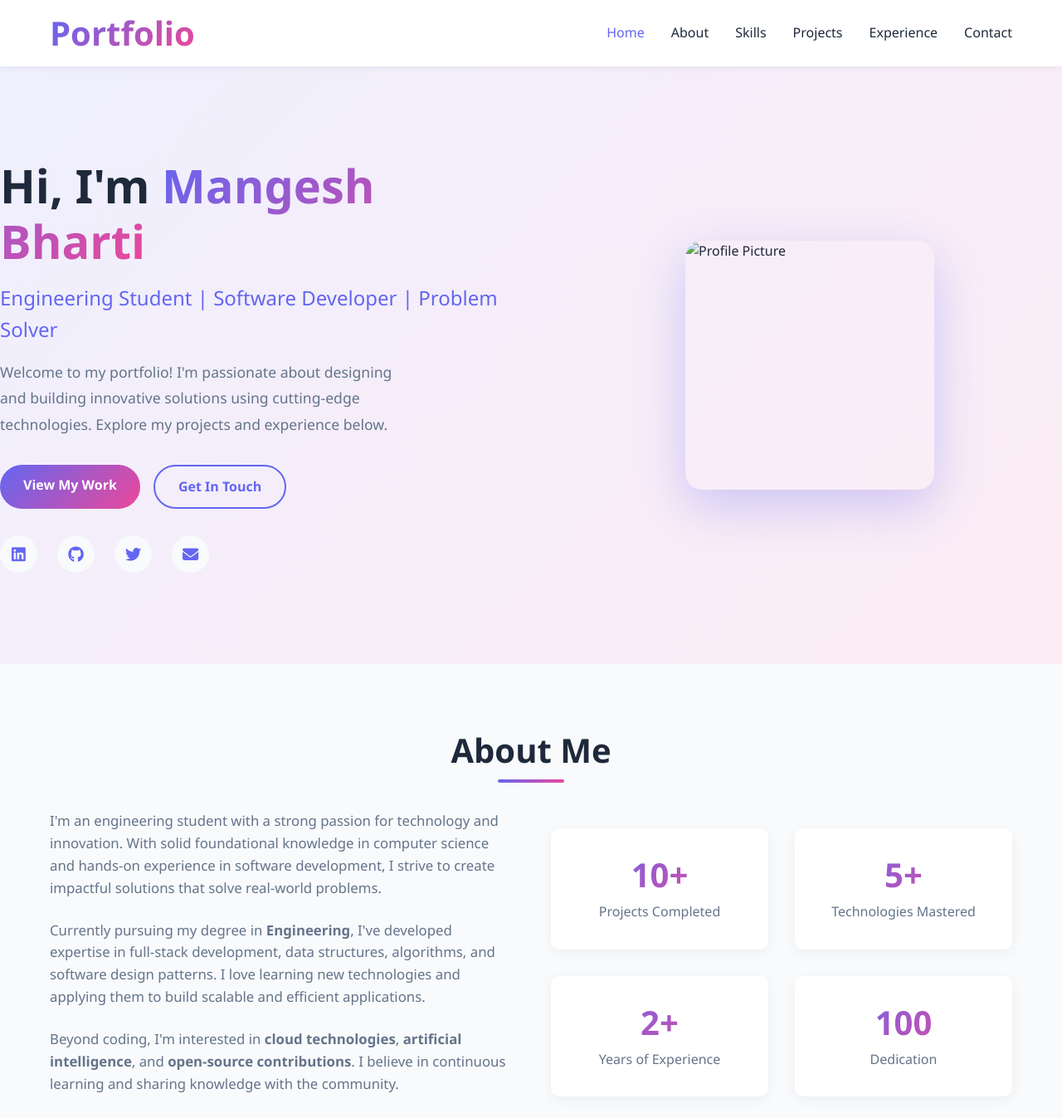
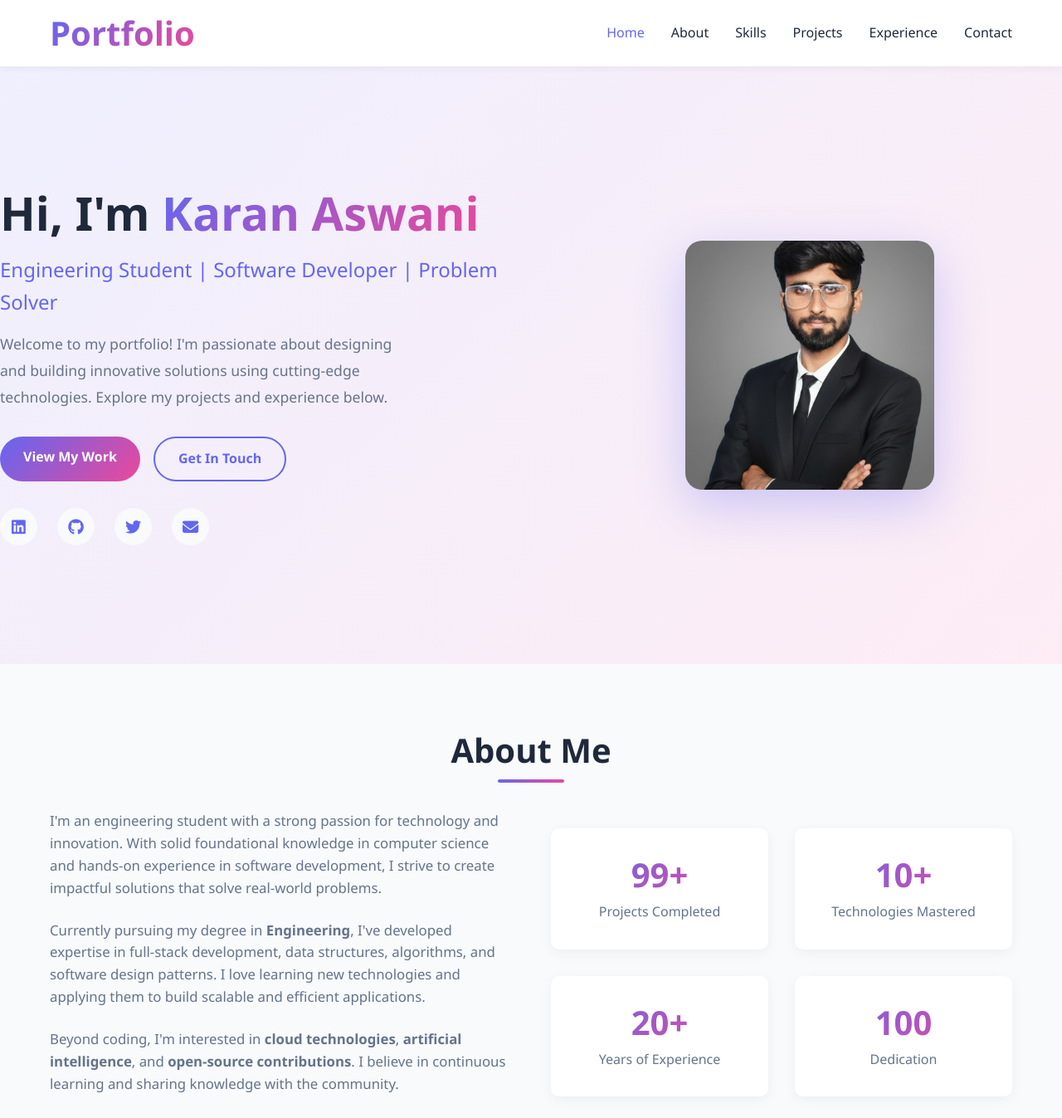
Before and after one commit to karanaswani007/Sample-Portfolio-2, a plain HTML site: page index.html in a window 1280 px wide. Shown: the top 1347 px of the page at 83% size. Drawn offline with Linux system fonts and the light colour scheme.

Commit message:
Update index.html

```diff
--- a/index.html
+++ b/index.html
@@ -4,7 +4,7 @@
     <meta charset="UTF-8">
     <meta name="viewport" content="width=device-width, initial-scale=1.0">
     <meta name="description" content="Engineering Student Portfolio - Showcase of skills, projects, and experience">
-    <title>Engineering Portfolio | Your Name</title>
+    <title>Portfolio | Karan Aswani</title>
     <link rel="stylesheet" href="styles.css">
     <link rel="stylesheet" href="https://cdnjs.cloudflare.com/ajax/libs/font-awesome/6.4.0/css/all.min.css">
 </head>
@@ -35,7 +35,7 @@
     <section id="home" class="hero">
         <div class="hero-content">
             <div class="hero-text">
-                <h1>Hi, I'm <span class="highlight">Mangesh Bharti</span></h1>
+                <h1>Hi, I'm <span class="highlight">Karan Aswani</span></h1>
                 <p class="subtitle">Engineering Student | Software Developer | Problem Solver</p>
                 <p class="description">
                     Welcome to my portfolio! I'm passionate about designing and building innovative solutions
@@ -46,7 +46,7 @@
                     <a href="#contact" class="btn btn-secondary">Get In Touch</a>
                 </div>
                 <div class="social-links">
-                    <a href="#" title="LinkedIn"><i class="fab fa-linkedin"></i></a>
+                    <a href="/khttps://linkedin.com/inaranaswani007" title="LinkedIn"><i class="fab fa-linkedin"></i></a>
                     <a href="#" title="GitHub"><i class="fab fa-github"></i></a>
                     <a href="#" title="Twitter"><i class="fab fa-twitter"></i></a>
                     <a href="#" title="Email"><i class="fas fa-envelope"></i></a>
@@ -54,7 +54,7 @@
             </div>
             <div class="hero-image">
                 <div class="profile-img">
-                    <img src="assets/profilx.jpg" alt="Profile Picture">
+                    <img src="assets/profile.jpg" alt="Profile Picture">
                 </div>
             </div>
         </div>
@@ -84,15 +84,15 @@
                 </div>
                 <div class="about-stats">
                     <div class="stat-item">
-                        <h3>10+</h3>
+                        <h3>99+</h3>
                         <p>Projects Completed</p>
                     </div>
                     <div class="stat-item">
-                        <h3>5+</h3>
+                        <h3>10+</h3>
                         <p>Technologies Mastered</p>
                     </div>
                     <div class="stat-item">
-                        <h3>2+</h3>
+                        <h3>20+</h3>
                         <p>Years of Experience</p>
                     </div>
                     <div class="stat-item">
```
